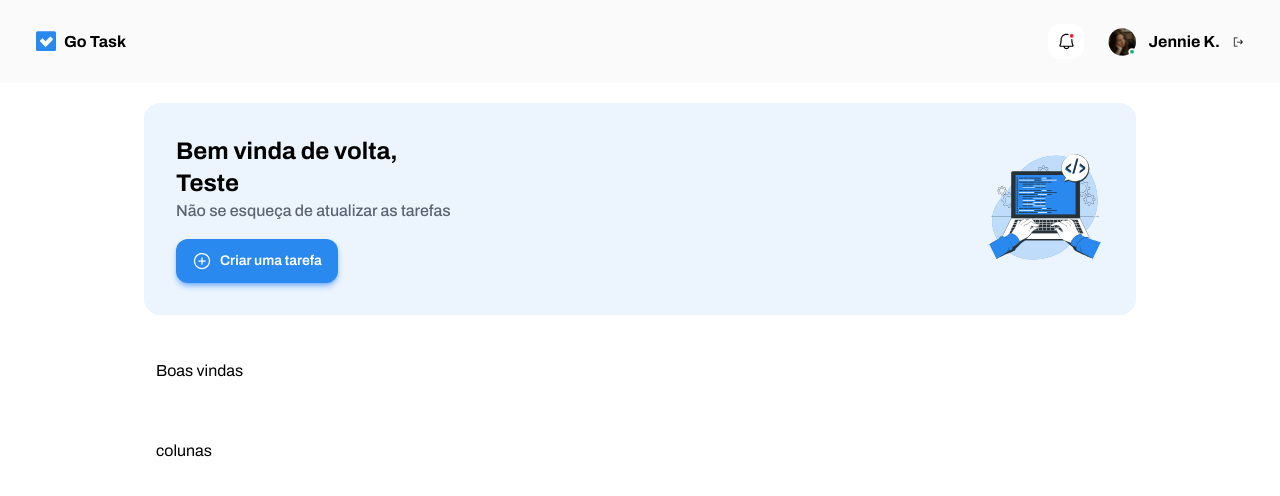
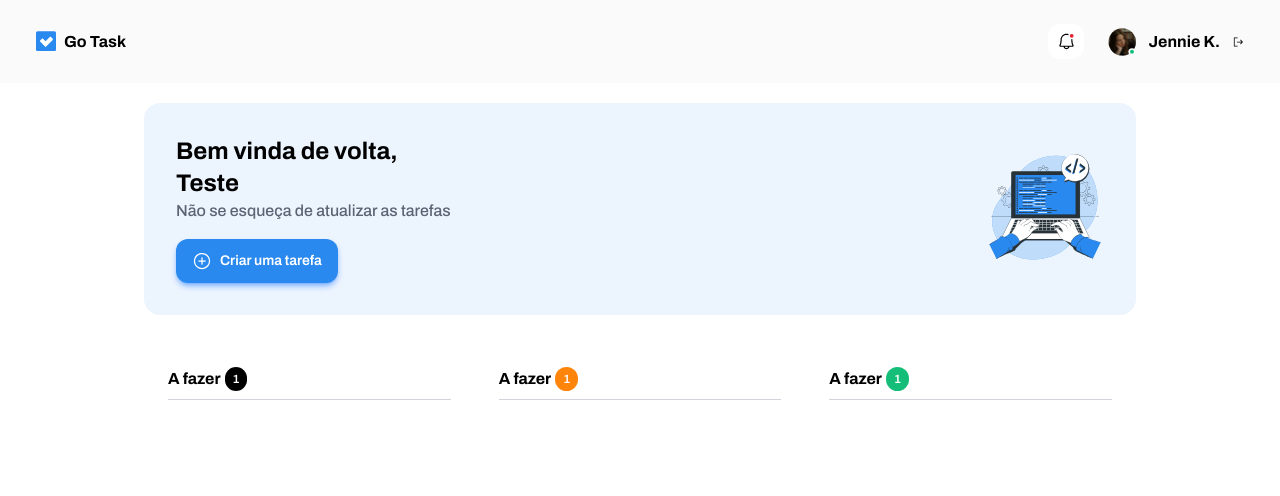
Before and after one commit to frnndog-suav/AngularStuff, an Angular app in the folder 01-go-task/: page / in a window 1280 px wide. Shown: the top 496 px of the page. Built offline with nearby package versions, Linux system fonts and the light colour scheme.

Commit message:
chore implementing tasks columns layout

```diff
--- a/01-go-task/src/app/components/main-content/main-content.html
+++ b/01-go-task/src/app/components/main-content/main-content.html
@@ -1,5 +1,4 @@
 <div class="max-w-5xl mx-auto py-5 px-4 flex flex-col gap-8">
   <app-welcome-section></app-welcome-section>
-  <div class="p-3">Boas vindas</div>
-  <div class="p-3">colunas</div>
+  <app-task-list-section></app-task-list-section>
 </div>
--- a/01-go-task/src/app/components/main-content/main-content.ts
+++ b/01-go-task/src/app/components/main-content/main-content.ts
@@ -1,9 +1,10 @@
 import { Component } from '@angular/core';
 import { WelcomeSection } from "../welcome-section/welcome-section";
+import { TaskListSection } from "../task-list-section/task-list-section";
 
 @Component({
   selector: 'app-main-content',
-  imports: [WelcomeSection],
+  imports: [WelcomeSection, TaskListSection],
   templateUrl: './main-content.html',
   styleUrl: './main-content.css',
 })
--- a/01-go-task/src/app/components/task-list-section/task-list-section.html
+++ b/01-go-task/src/app/components/task-list-section/task-list-section.html
@@ -1 +1,34 @@
-<p>task-list-section works!</p>
+<div class="mb-6 flex overflow-x-auto scrollbar-hidden ">
+  <div class="flex-1 py-3 px-6 min-w-60 flex flex-col gap-6">
+    <div class="py-2 border-b border-[#d1d5db] flex items-center gap-1">
+      <h1 class="font-bold">A fazer</h1>
+      <span class="text-xs font-semibold text-white bg-black py-1 px-2 rounded-xl">1</span>
+    </div>
+    <div class="flex flex-col gap-4">
+      <!-- tarefas -->
+      <div class=""></div>
+    </div>
+  </div>
+  <!-- ------------------------------------------ -->
+  <div class="flex-1 py-3 px-6 min-w-60 flex flex-col gap-6">
+    <div class="py-2 border-b border-[#d1d5db] flex items-center gap-1">
+      <h1 class="font-bold">A fazer</h1>
+      <span class="text-xs font-semibold text-white bg-[#ff850a] py-1 px-2 rounded-xl">1</span>
+    </div>
+    <div class="flex flex-col gap-4">
+      <!-- tarefas -->
+      <div class=""></div>
+    </div>
+  </div>
+  <!-- ------------------------------------------ -->
+  <div class="flex-1 py-3 px-6 min-w-60 flex flex-col gap-6">
+    <div class="py-2 border-b border-[#d1d5db] flex items-center gap-1">
+      <h1 class="font-bold">A fazer</h1>
+      <span class="text-xs font-semibold text-white bg-[#15be78] py-1 px-2 rounded-xl">1</span>
+    </div>
+    <div class="flex flex-col gap-4">
+      <!-- tarefas -->
+      <div class=""></div>
+    </div>
+  </div>
+</div>
--- a/01-go-task/src/styles.css
+++ b/01-go-task/src/styles.css
@@ -5,3 +5,9 @@
 html {
   font-family: 'Archivo', sans-serif;
 }
+
+@utility scrollbar-hidden {
+  &::-webkit-scrollbar {
+    display: none;
+  }
+}
```
